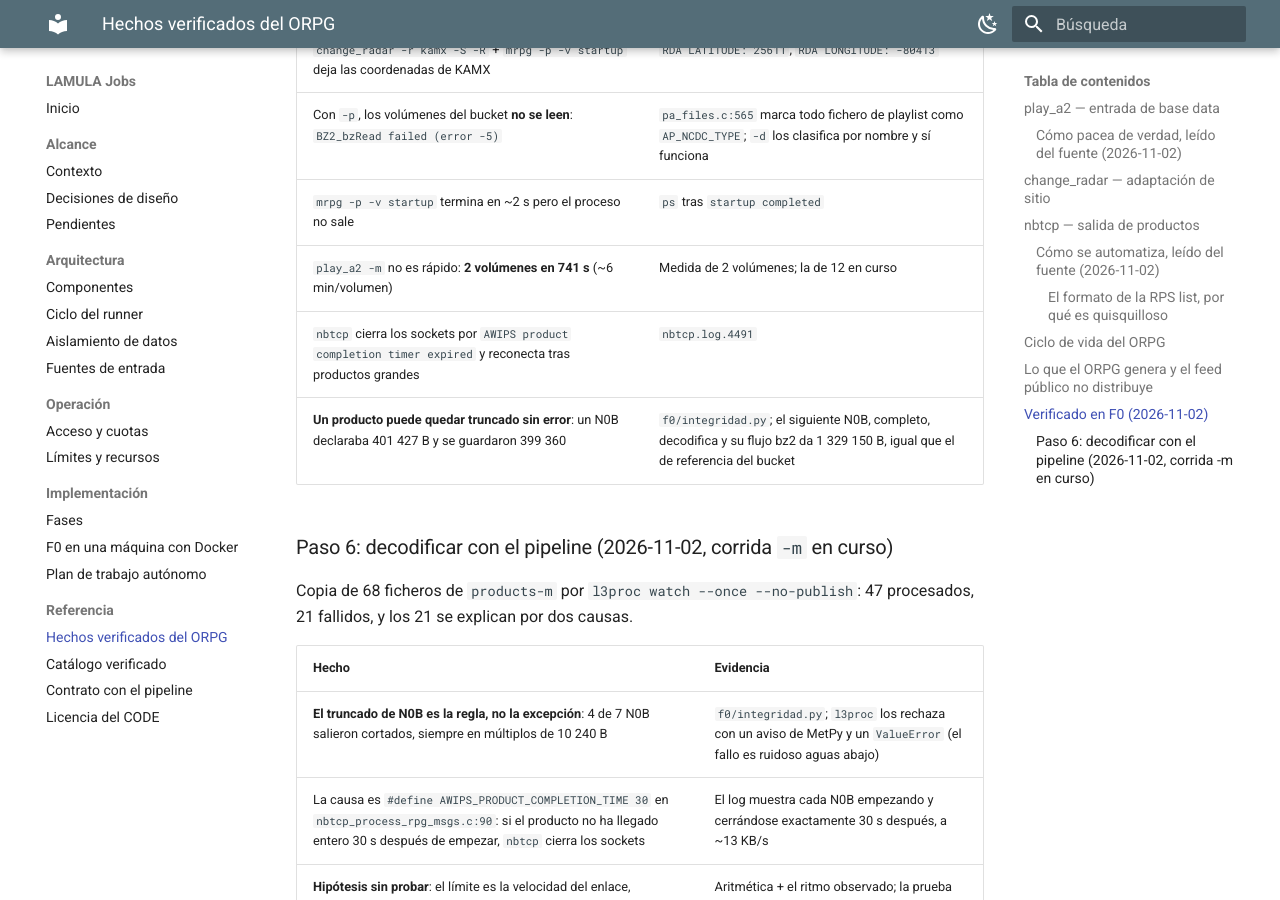
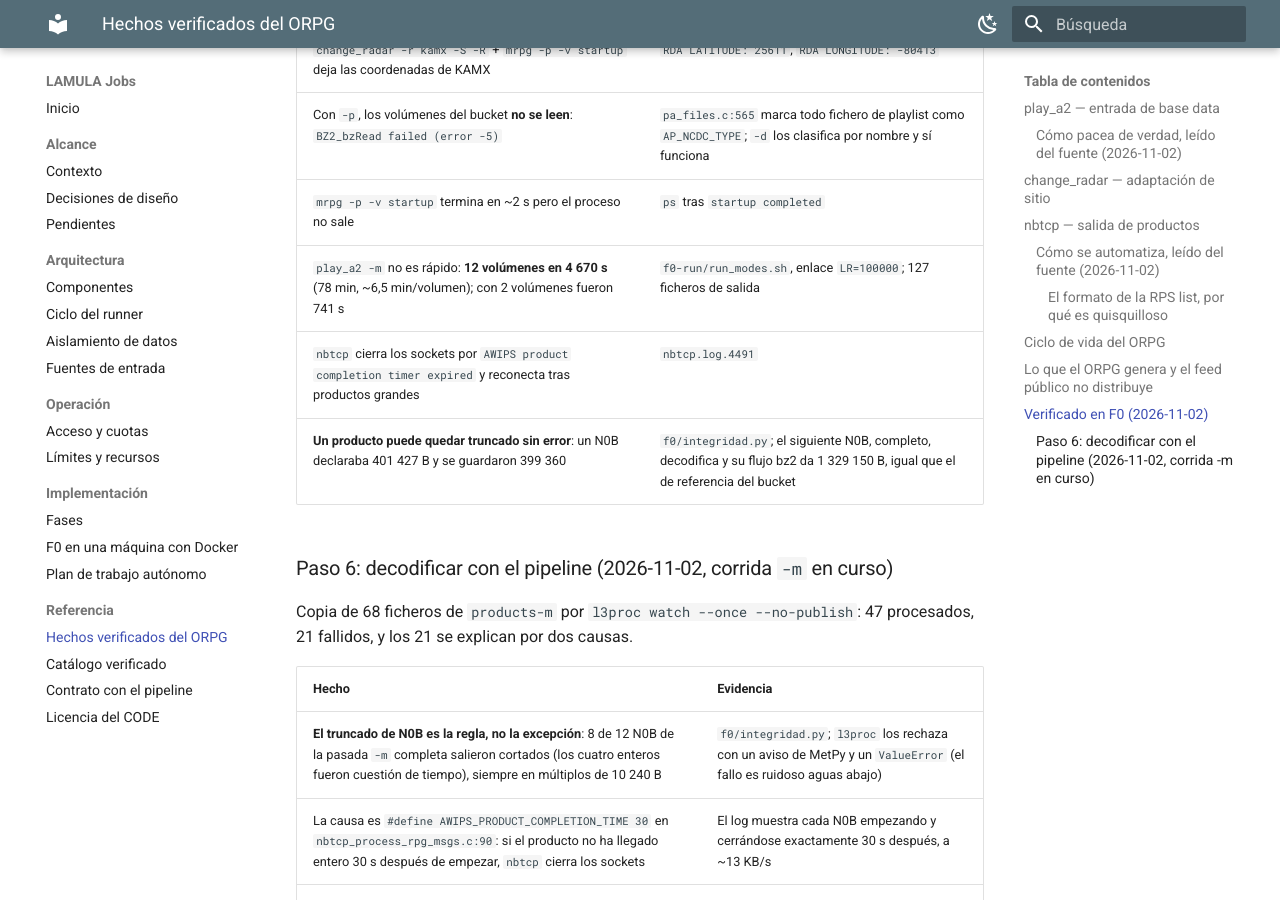
Before and after one commit to vladimir1284/lamula-jobs, an MkDocs documentation site: the page built from docs/referencia/orpg-hechos.md, in a window 1280 px wide and 900 px high, scrolled down 5246 px. Built offline with MkDocs 1.6.1 and Material for MkDocs 9.7.7, drawn with Linux system fonts in a browser that asks for light colours.

Commit message:
docs(f0): línea base de -m con 12 volúmenes: 78 min, 8 de 12 N0B truncados
Co-Authored-By: Claude Sonnet 5.5 <noreply@anthropic.com>

```diff
--- a/docs/referencia/orpg-hechos.md
+++ b/docs/referencia/orpg-hechos.md
@@ -187,7 +187,7 @@ Irma del 2017-09-10). Los comandos están en [F0 en una máquina con Docker](../
 | `change_radar -r kamx -S -R` + `mrpg -p -v startup` deja las coordenadas de KAMX | `RDA LATITUDE: 25611`, `RDA LONGITUDE: -80413` |
 | Con `-p`, los volúmenes del bucket **no se leen**: `BZ2_bzRead failed (error -5)` | `pa_files.c:565` marca todo fichero de playlist como `AP_NCDC_TYPE`; `-d` los clasifica por nombre y sí funciona |
 | `mrpg -p -v startup` termina en ~2 s pero el proceso no sale | `ps` tras `startup completed` |
-| `play_a2 -m` no es rápido: **2 volúmenes en 741 s** (~6 min/volumen) | Medida de 2 volúmenes; la de 12 en curso |
+| `play_a2 -m` no es rápido: **12 volúmenes en 4 670 s** (78 min, ~6,5 min/volumen); con 2 volúmenes fueron 741 s | `f0-run/run_modes.sh`, enlace `LR=100000`; 127 ficheros de salida |
 | `nbtcp` cierra los sockets por `AWIPS product completion timer expired` y reconecta tras productos grandes | `nbtcp.log.4491` |
 | **Un producto puede quedar truncado sin error**: un N0B declaraba 401 427 B y se guardaron 399 360 | `f0/integridad.py`; el siguiente N0B, completo, decodifica y su flujo bz2 da 1 329 150 B, igual que el de referencia del bucket |
 
@@ -198,7 +198,7 @@ fallidos, y los 21 se explican por dos causas.
 
 | Hecho | Evidencia |
 |---|---|
-| **El truncado de N0B es la regla, no la excepción**: 4 de 7 N0B salieron cortados, siempre en múltiplos de 10 240 B | `f0/integridad.py`; `l3proc` los rechaza con un aviso de MetPy y un `ValueError` (el fallo es ruidoso aguas abajo) |
+| **El truncado de N0B es la regla, no la excepción**: 8 de 12 N0B de la pasada `-m` completa salieron cortados (los cuatro enteros fueron cuestión de tiempo), siempre en múltiplos de 10 240 B | `f0/integridad.py`; `l3proc` los rechaza con un aviso de MetPy y un `ValueError` (el fallo es ruidoso aguas abajo) |
 | La causa es `#define AWIPS_PRODUCT_COMPLETION_TIME 30` en `nbtcp_process_rpg_msgs.c:90`: si el producto no ha llegado entero 30 s después de empezar, `nbtcp` cierra los sockets | El log muestra cada N0B empezando y cerrándose exactamente 30 s después, a ~13 KB/s |
 | **Hipótesis sin probar**: el límite es la velocidad del enlace, `LR=100000` (100 kbit/s) del runbook; 400 KB a esa velocidad son ~32 s. Se sube a `LR=1536000` para la pasada `-T` | Aritmética + el ritmo observado; la prueba es que `products-T` salga sin truncados |
 | Los `GSM…_210602060628[.n]` (230 B, estado general) **no son productos** y `l3proc` los falla: hay que filtrarlos antes de entregar el job al pipeline | 16 de los 21 fallos |
```
